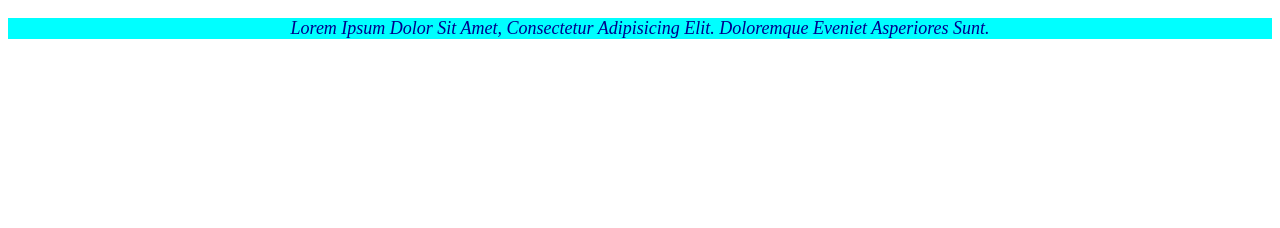
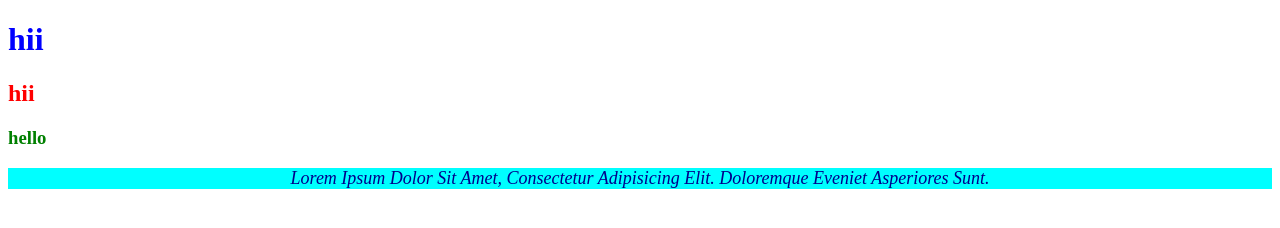
Before and after one commit to sowjanya-maker/css, a plain HTML site: page css/abc.html in a window 1280 px wide. Drawn offline with Linux system fonts and the light colour scheme.

Commit message:
frequent

```diff
--- a/css/abc.css
+++ b/css/abc.css
@@ -9,3 +9,15 @@ p{
     font-weight:100;
     font-style:italic;
 }
+.a
+{
+    color:red;
+}
+.w
+{
+    color:blue;
+}
+#b
+{
+    color:green;
+}
--- a/css/abc.html
+++ b/css/abc.html
@@ -7,6 +7,9 @@
     <link rel="stylesheet" href="./abc.css">
 </head>
 <body>
+    <h1 class="s o w">hii</h1>
+    <h2 class="r a j">hii</h2>
+    <h3 id="b">hello</h3>
     <p>Lorem ipsum dolor sit amet, consectetur adipisicing elit. Doloremque eveniet asperiores sunt.</p>
 </body>
 </html>
```
